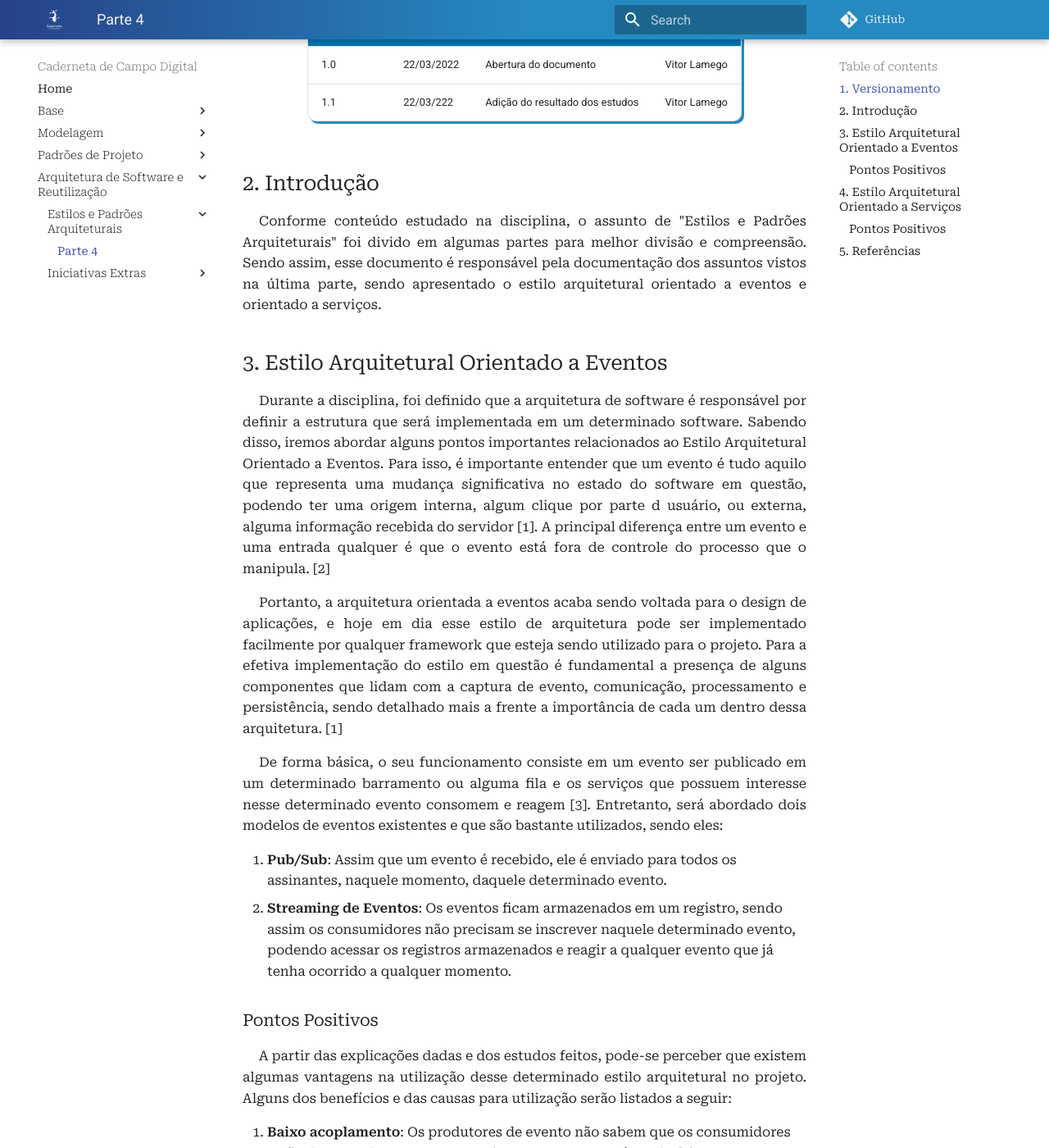
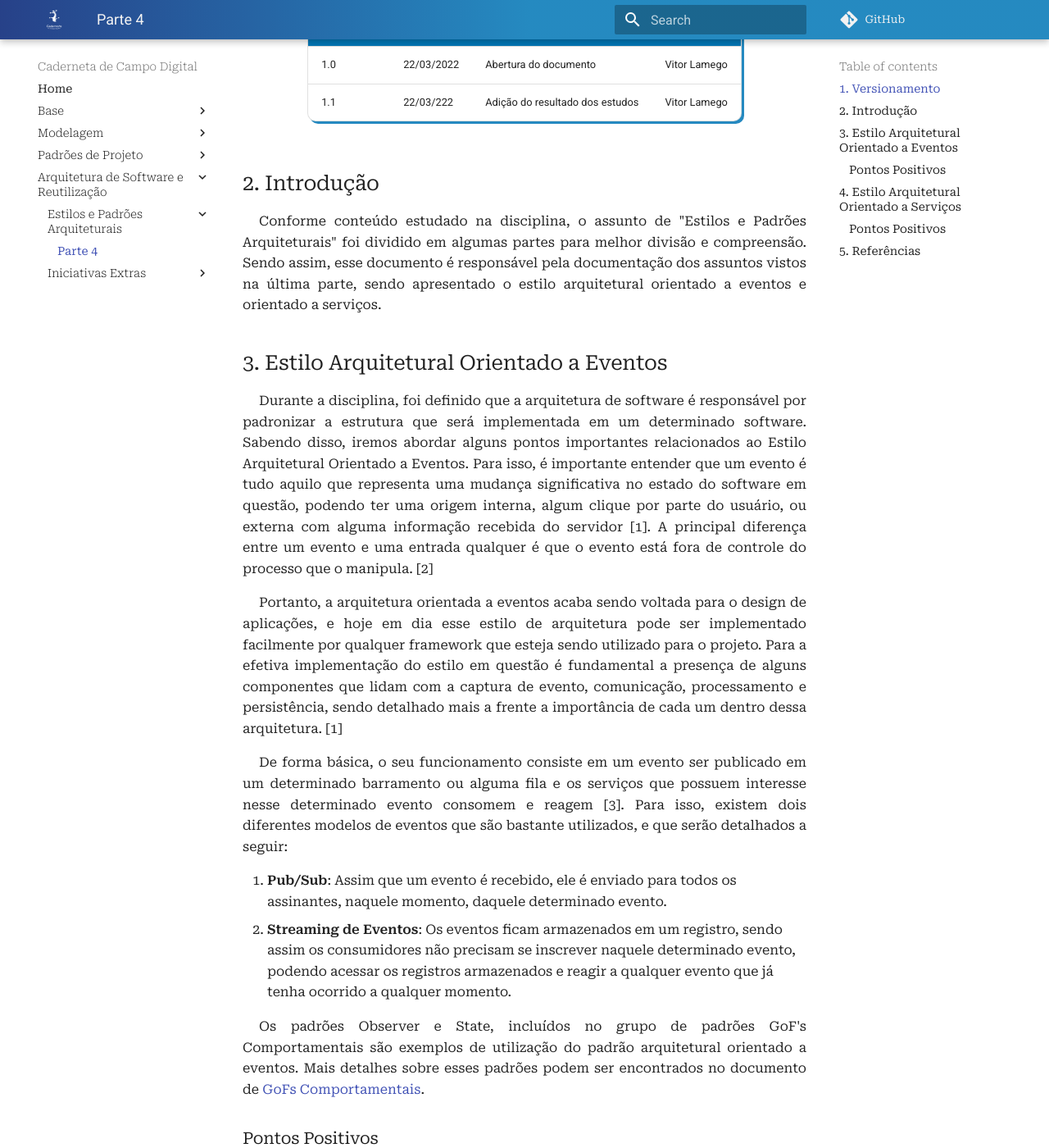
Before and after one commit to UnBArqDsw2021-2/2021.2_G4_CadernetaDeCampoDigital_docs, an MkDocs documentation site: the page built from docs/arquitetura_reutilizacao/estilos_padroes/parte4.md, in a window 1280 px wide and 1400 px high, scrolled down 220 px. Shown: the whole window at 82% size. Built offline with MkDocs 1.6.1 and Material for MkDocs 9.7.7, drawn with Linux system fonts in a browser that asks for light colours; comment, search, counter and statistics services are not loaded; some of the changed text lies outside the part shown.

Commit message:
#135 Realizando correções

```diff
--- a/docs/arquitetura_reutilizacao/estilos_padroes/parte4.md
+++ b/docs/arquitetura_reutilizacao/estilos_padroes/parte4.md
@@ -9,29 +9,31 @@
 
 ## 2. Introdução
 
-<p align="justify" style="text-indent: 20px">Conforme conteúdo estudado na disciplina, o assunto de "Estilos e Padrões Arquiteturais" foi divido em algumas partes para melhor divisão e compreensão. Sendo assim, esse documento é responsável pela documentação dos assuntos vistos na última parte, sendo apresentado o estilo arquitetural orientado a eventos e orientado a serviços.</p>
+<p align="justify" style="text-indent: 20px">Conforme conteúdo estudado na disciplina, o assunto de "Estilos e Padrões Arquiteturais" foi dividido em algumas partes para melhor divisão e compreensão. Sendo assim, esse documento é responsável pela documentação dos assuntos vistos na última parte, sendo apresentado o estilo arquitetural orientado a eventos e orientado a serviços.</p>
 
 ## 3. Estilo Arquitetural Orientado a Eventos
 
-<p align="justify" style="text-indent: 20px">Durante a disciplina, foi definido que a arquitetura de software é responsável por definir a estrutura que será implementada em um determinado software. Sabendo disso, iremos abordar alguns pontos importantes relacionados ao Estilo Arquitetural Orientado a Eventos. Para isso, é importante entender que um evento é tudo aquilo que representa uma mudança significativa no estado do software em questão, podendo ter uma origem interna, algum clique por parte d usuário, ou externa, alguma informação recebida do servidor [1]. A principal diferença entre um evento e uma entrada qualquer é que o evento está fora de controle do processo que o manipula. [2]</p>
+<p align="justify" style="text-indent: 20px">Durante a disciplina, foi definido que a arquitetura de software é responsável por padronizar a estrutura que será implementada em um determinado software. Sabendo disso, iremos abordar alguns pontos importantes relacionados ao Estilo Arquitetural Orientado a Eventos. Para isso, é importante entender que um evento é tudo aquilo que representa uma mudança significativa no estado do software em questão, podendo ter uma origem interna, algum clique por parte do usuário, ou externa com alguma informação recebida do servidor [1]. A principal diferença entre um evento e uma entrada qualquer é que o evento está fora de controle do processo que o manipula. [2]</p>
 
 <p align="justify" style="text-indent: 20px">Portanto, a arquitetura orientada a eventos acaba sendo voltada para o design de aplicações, e hoje em dia esse estilo de arquitetura pode ser implementado facilmente por qualquer framework que esteja sendo utilizado para o projeto. Para a efetiva implementação do estilo em questão é fundamental a presença de alguns componentes que lidam com a captura de evento, comunicação, processamento e persistência, sendo detalhado mais a frente a importância de cada um dentro dessa arquitetura. [1]</p>
 
-<p align="justify" style="text-indent: 20px">De forma básica, o seu funcionamento consiste em um evento ser publicado em um determinado barramento ou alguma fila e os serviços que possuem interesse nesse determinado evento consomem e reagem [3]. Entretanto, será abordado dois modelos de eventos existentes e que são bastante utilizados, sendo eles: </p>
+<p align="justify" style="text-indent: 20px">De forma básica, o seu funcionamento consiste em um evento ser publicado em um determinado barramento ou alguma fila e os serviços que possuem interesse nesse determinado evento consomem e reagem [3]. Para isso, existem dois diferentes modelos de eventos que são bastante utilizados, e que serão detalhados a seguir: </p>
 
 <ol>
     <li><b>Pub/Sub</b>: Assim que um evento é recebido, ele é enviado para todos os assinantes, naquele momento, daquele determinado evento.</li>
     <li><b>Streaming de Eventos</b>: Os eventos ficam armazenados em um registro, sendo assim os consumidores não precisam se inscrever naquele determinado evento, podendo acessar os registros armazenados e reagir a qualquer evento que já tenha ocorrido a qualquer momento. </li>
 </ol>
 
+<p align="justify" style="text-indent: 20px">Os padrões Observer e State, incluídos no grupo de padrões GoF's Comportamentais são exemplos de utilização do padrão arquitetural orientado a eventos. Mais detalhes sobre esses padrões podem ser encontrados no documento de <a href="../../../padroes_projetos/estudos/gofs_comportamentais">GoFs Comportamentais</a>.</p>
+
 ### Pontos Positivos
 
-<p align="justify" style="text-indent: 20px">A partir das explicações dadas e dos estudos feitos, pode-se perceber que existem algumas vantagens na utilização desse determinado estilo arquitetural no projeto. Alguns dos benefícios e das causas para utilização serão listados a seguir: </p>
+<p align="justify" style="text-indent: 20px">A partir das explicações dadas e dos estudos feitos, pode-se perceber que existem algumas vantagens na utilização desse determinado estilo arquitetural no projeto. Alguns dos benefícios serão listados a seguir: </p>
 
 <ol>
     <li><b>Baixo acoplamento</b>: Os produtores de evento não sabem que os consumidores estão detectando os eventos e muito menos o que está sendo feito como resposta</li>
     <li><b>Capacidade de adaptação</b>: A mudança de estados pode ser muito bem controlada a partir do consumo de eventos na aplicação, podendo ser feita tomadas de decisões em tempo real. </li>
-    <li><b>Escalabilidade</b>: A sua evolução acaba sendo uma tarefa muito simples, além de fornencer uma capacidade de resposta muito melhor para o projeto, aumentando a escalabilidade.</li>
+    <li><b>Escalabilidade</b>: A sua evolução acaba sendo uma tarefa muito simples, além de fornecer uma capacidade de resposta muito melhor para o projeto, aumentando a escalabilidade.</li>
 </ol>
 
 ## 4. Estilo Arquitetural Orientado a Serviços
@@ -40,7 +42,7 @@
 
 <p align="justify" style="text-indent: 20px">O estilo arquitetural orientado a serviços consiste em um tipo de design em que os componentes são reutilizáveis a partir do uso de algumas interfaces de serviços com uma linguagem de comunicação comum em uma rede [4]. Foi a partir dessa nova arquitetura de software que as empresas conseguiram ter um acesso mais democrático e viável a servidores remotos que estão fora da própria organização, além de permitir que as empresas e organizações tornem acessíveis as suas informações para outros programas a partir da publicação de uma interface de WebService [2]. Resumidamente, a arquitetura orientada a serviços integra componentes de software que foram implantados e mantidos separadamente, permitindo que trabalhem juntos para formar aplicações que funcionam em sistemas diferentes [4].</p>
 
-<p align="justify" style="text-indent: 20px">Falando um pouco mais sobre o funcionamento do estilo arquitetural orientado a serviços, a comunicação entre serviços é feita por um sistema de "baixo acomplamento" o que permite que a conexão entre os seus componentes seja mais simples por não possuírem dependência entre si, o que também permite a reutilização desses mesmos serviços em outros projetos. Antigamente, a cada projeto que se fazia necessário a utilização de serviços era feito um processo complexo de conexão da aplicação que incluía vários processos e fases que davam certo trabalho, também conhecido como modelo monoçítico.</p>
+<p align="justify" style="text-indent: 20px">Falando um pouco mais sobre o funcionamento do estilo arquitetural orientado a serviços, a comunicação entre serviços é feita por um sistema de "baixo acomplamento" o que permite que a conexão entre os seus componentes seja mais simples por não possuírem dependência entre si, o que também permite a reutilização desses mesmos serviços em outros projetos. Antigamente, a cada projeto que se fazia necessário a utilização de serviços era feito um processo complexo de conexão da aplicação que incluía vários processos e fases que davam certo trabalho, também conhecido como modelo monolítico.</p>
 
 ### Pontos Positivos
 
```
